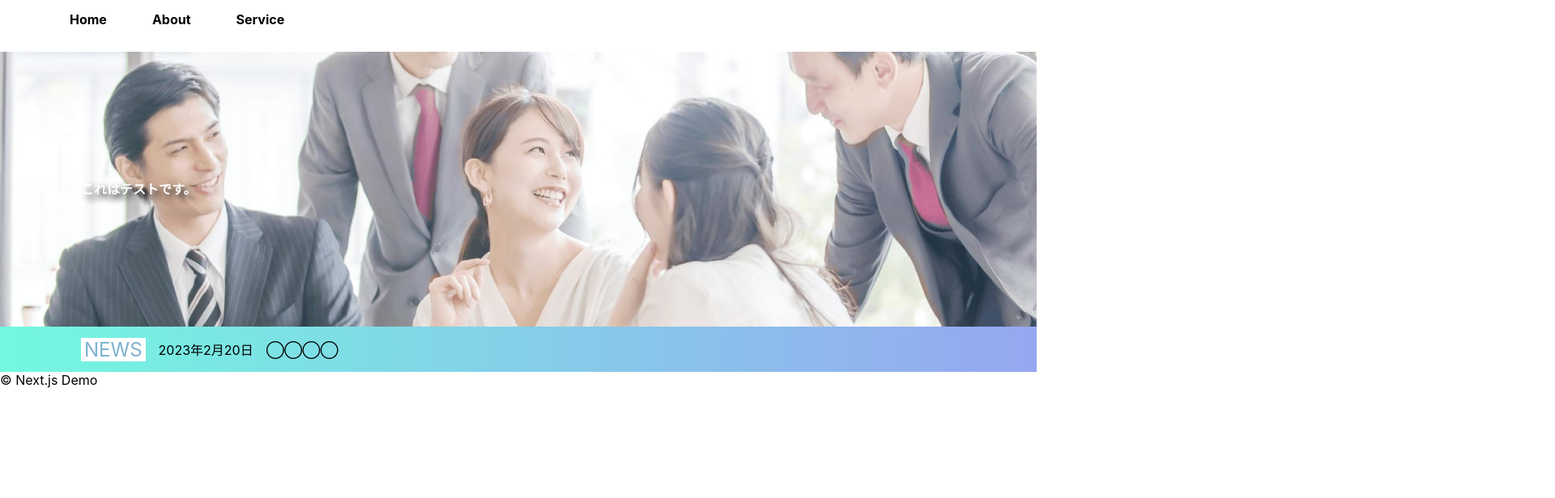
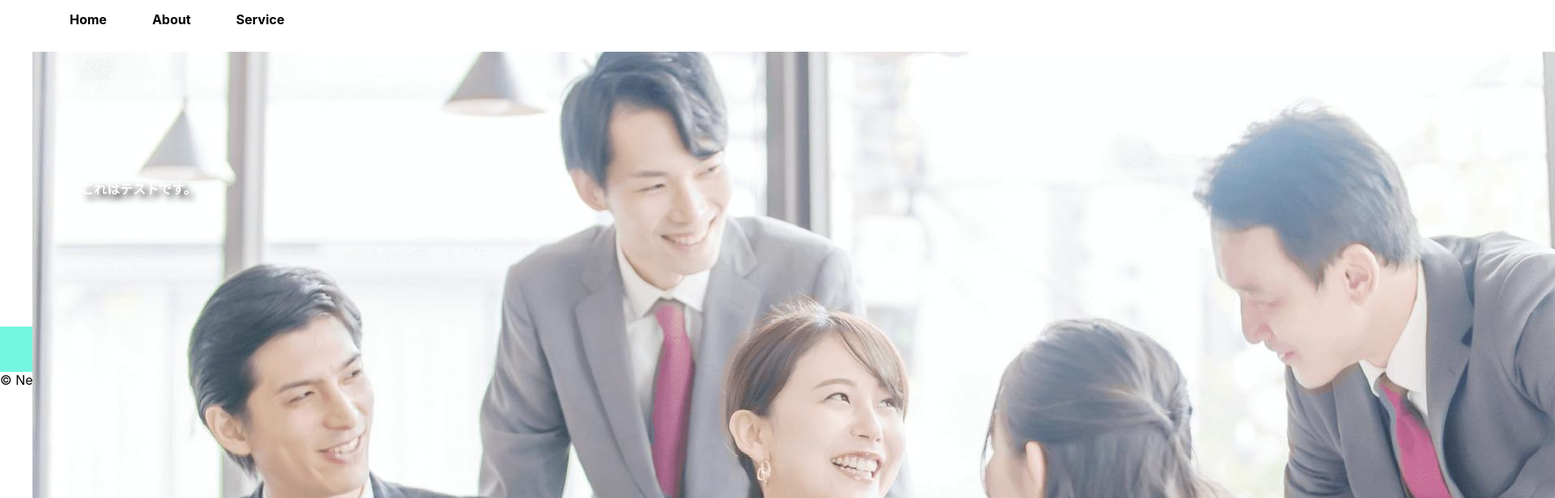
Before and after one commit to hyMew/nextjs, a Next.js app in the folder nextjs/: page / in a window 1280 px wide. Shown: the top 616 px of the page at 81% size, 1920 px wide, since content can reach past the window. Built offline with nearby package versions, Linux system fonts and the light colour scheme.

Commit message:
20230608

```diff
--- a/nextjs/components/layout.tsx
+++ b/nextjs/components/layout.tsx
@@ -1,6 +1,6 @@
 import Head from 'next/head'
 import Link from 'next/link'
-import Image from 'next/image'
+//import Image from 'next/image'
 import styles from '../styles/style.module.scss'
 
 type Props = {
--- a/nextjs/next.config.js
+++ b/nextjs/next.config.js
@@ -1,7 +1,12 @@
+//const withExportImages = require('next-export-optimize-images')
+
 /** @type {import('next').NextConfig} */
 const nextConfig = {
   reactStrictMode: true,
   swcMinify: true,
 }
 
+
 module.exports = nextConfig
+
+//module.exports = withExportImages(nextConfig)
--- a/nextjs/pages/index.tsx
+++ b/nextjs/pages/index.tsx
@@ -1,4 +1,4 @@
-import Image from 'next/image'
+//import Image from 'next/image'
 import Link from 'next/link'
 import Layout from '../components/layout'
 import styles from '../styles/style.module.scss'
@@ -15,7 +15,7 @@ export default function Home() {
             <div className={styles.contain}>
                 <div className={index.header}>
                     <figure>
-                        <Image src="/images/index-header.jpg" alt="sample" fill />
+                        <img src="/images/index-header.jpg" alt="sample" />
                     </figure>
                     <div className={index.header_box}>
                         <div>
```
Also changed, not shown: nextjs/package.json (+4 -3 lines), 2 other files (tests, documents, lock files or other folders).
